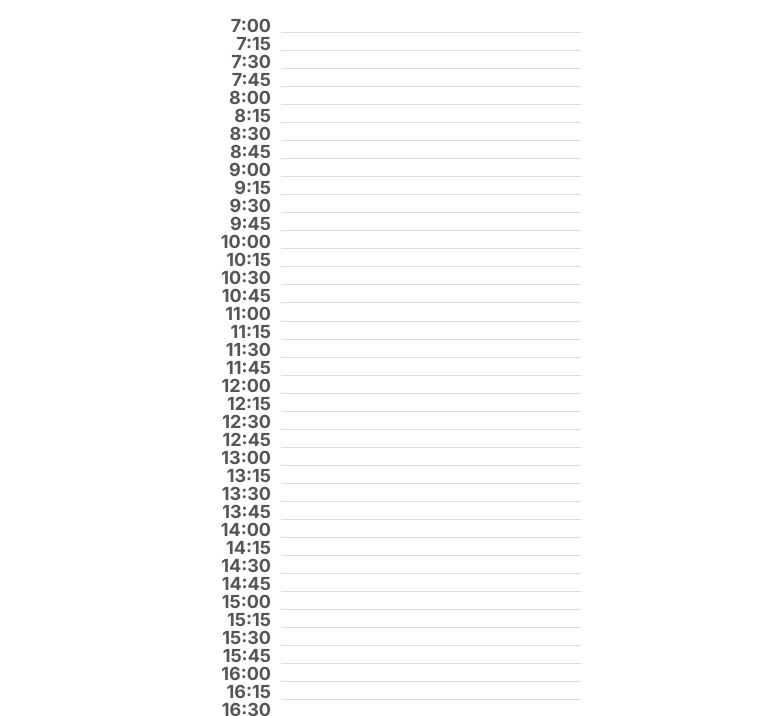
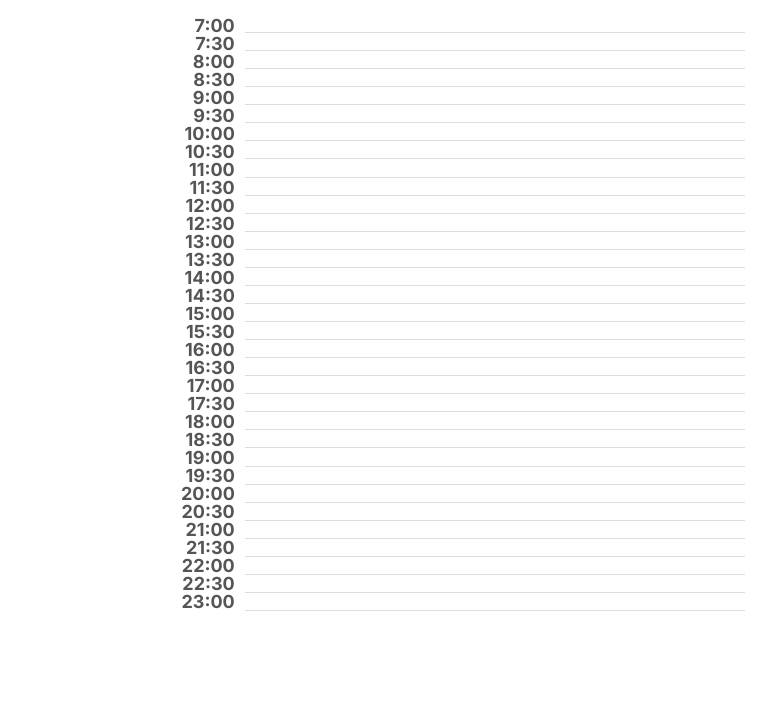
Before and after one commit to loganhartford/simple-schedule, a plain HTML site: page index.html in a window 1280 px wide. Shown: the part 83-799 px from the top of the page, without its empty margins (259-1035 px from the left). Drawn offline with Linux system fonts and the light colour scheme.

Commit message:
Small changes at work

```diff
--- a/src/css/style.css
+++ b/src/css/style.css
@@ -134,7 +134,7 @@ body {
 .schedule-input {
   border: 1px solid #ccc;
   padding: 0.5rem;
-  width: 30rem;
+  width: 50rem;
   font-size: 1.8rem;
   height: 1.6rem;
   border: none;
--- a/src/js/model.js
+++ b/src/js/model.js
@@ -1,7 +1,7 @@
 export let state = {
   startHour: 7,
   endHour: 23,
-  timeDivisions: 15,
+  timeDivisions: 30,
   activities: {},
 };
 
```
Also changed, not shown: src/js/controller.js (+4 -6 lines).
